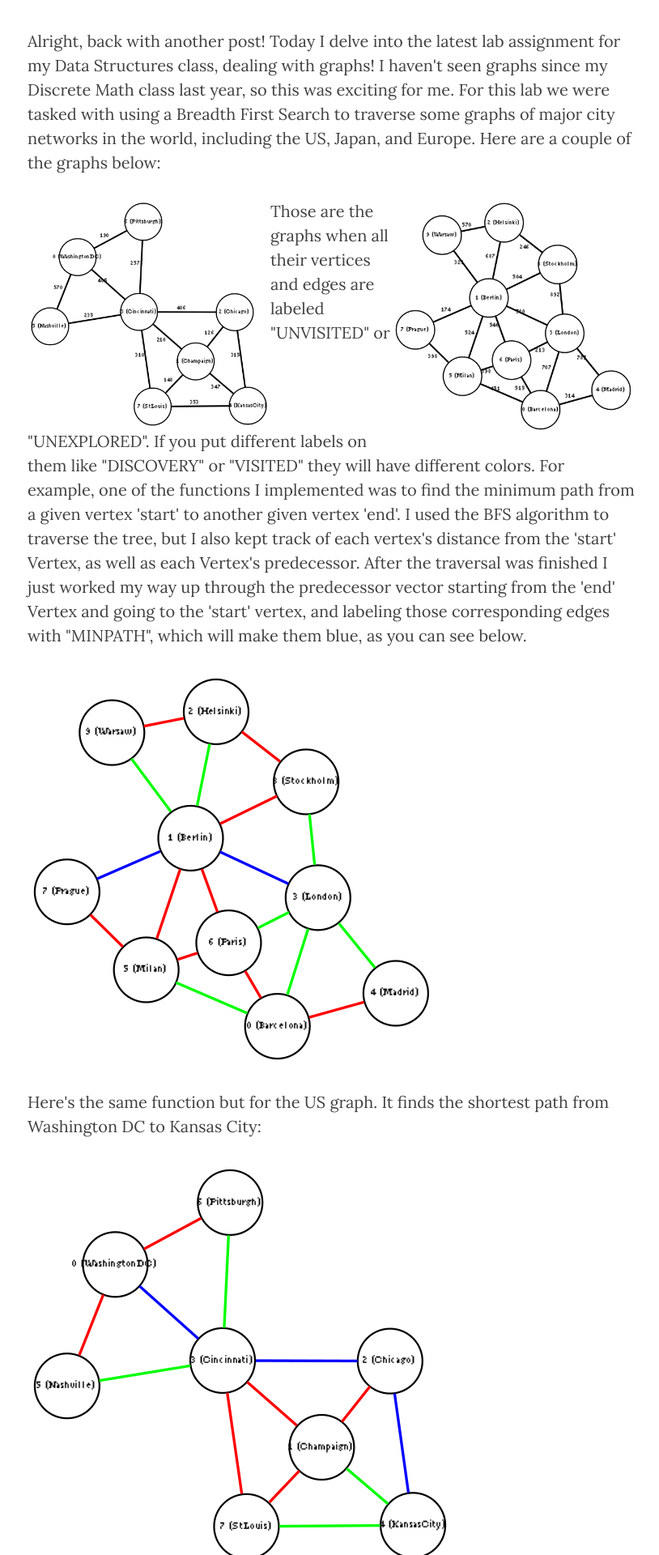
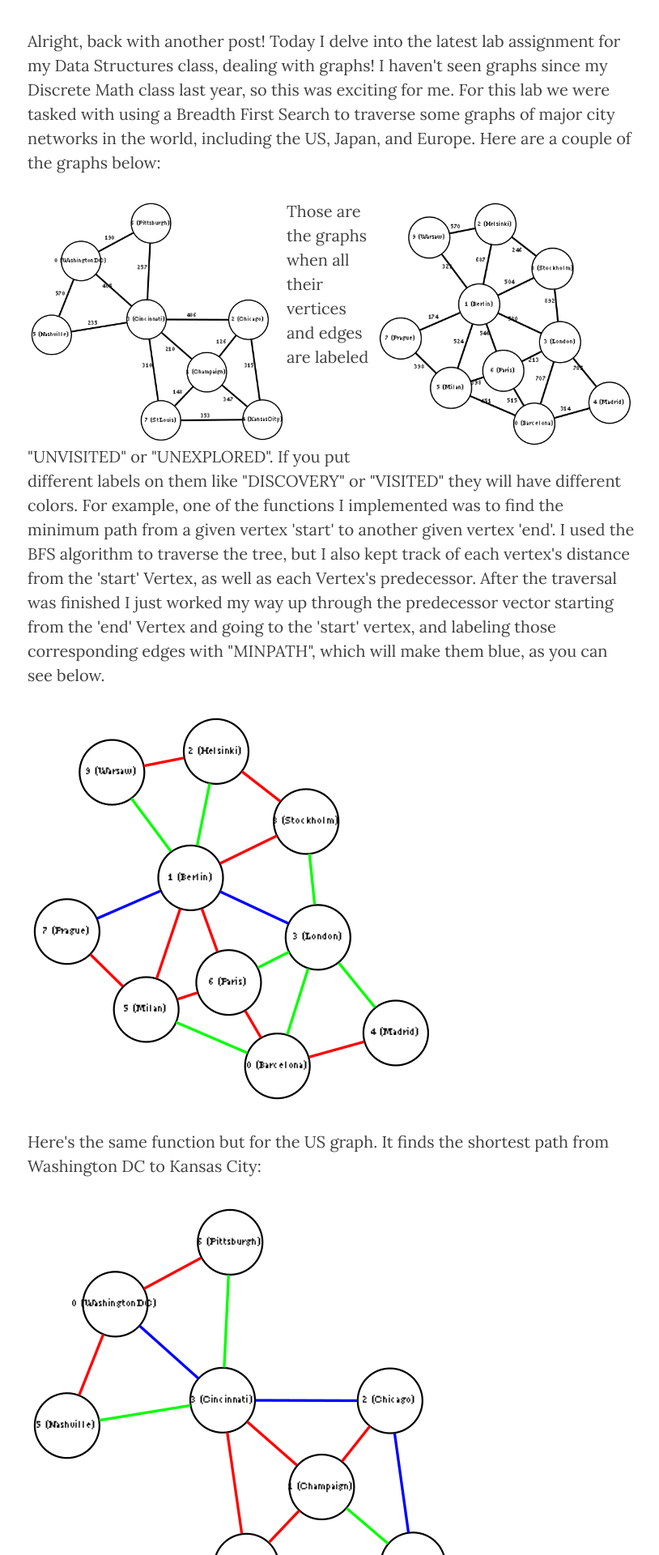
Before and after one commit to cjang5/blog, a Jekyll site: the page built from _posts/2014-12-05-glamorous-graphs.markdown, in a window 1280 px wide. Shown: the part 520-2440 px from the top of the page at 81% size, without its empty margins (231-1045 px from the left). Built offline with Jekyll 4.4.1, drawn with Linux system fonts in a browser that asks for light colours; nearby versions of some CDN libraries.

Commit message:
Update 2014-12-05-glamorous-graphs.markdown

```diff
--- a/_posts/2014-12-05-glamorous-graphs.markdown
+++ b/_posts/2014-12-05-glamorous-graphs.markdown
@@ -9,7 +9,7 @@ header-img: "img/posts/post-06/post-06-bg.png"
 
 <p>Alright, back with another post! Today I delve into the latest lab assignment for my Data Structures class, dealing with graphs! I haven't seen graphs since my Discrete Math class last year, so this was exciting for me. For this lab we were tasked with using a Breadth First Search to traverse some graphs of major city networks in the world, including the US, Japan, and Europe. Here are a couple of the graphs below: </p>
 
-<p> <img class="img-responsive" src="{{ site.baseurl }}/img/posts/post-06/united-states-mst.png" style="width:300px" align="left"> <img class="img-responsive" src="{{ site.baseurl }}/img/posts/post-06/europe.png" style="width:300px" align="right"></p>
+<p> <img class="img-responsive" src="{{ site.baseurl }}/img/posts/post-06/united-states-mst.png" style="width:320px" align="left"> <img class="img-responsive" src="{{ site.baseurl }}/img/posts/post-06/europe.png" style="width:320px" align="right"></p>
 
 <p> Those are the graphs when all their vertices and edges are labeled "UNVISITED" or "UNEXPLORED". If you put different labels on them like "DISCOVERY" or "VISITED" they will have different colors. For example, one of the functions I implemented was to find the minimum path from a given vertex 'start' to another given vertex 'end'. I used the BFS algorithm to traverse the tree, but I also kept track of each vertex's distance from the 'start' Vertex, as well as each Vertex's predecessor. After the traversal was finished I just worked my way up through the predecessor vector starting from the 'end' Vertex and going to the 'start' vertex, and labeling those corresponding edges with "MINPATH", which will make them blue, as you can see below. </p>
 
```
